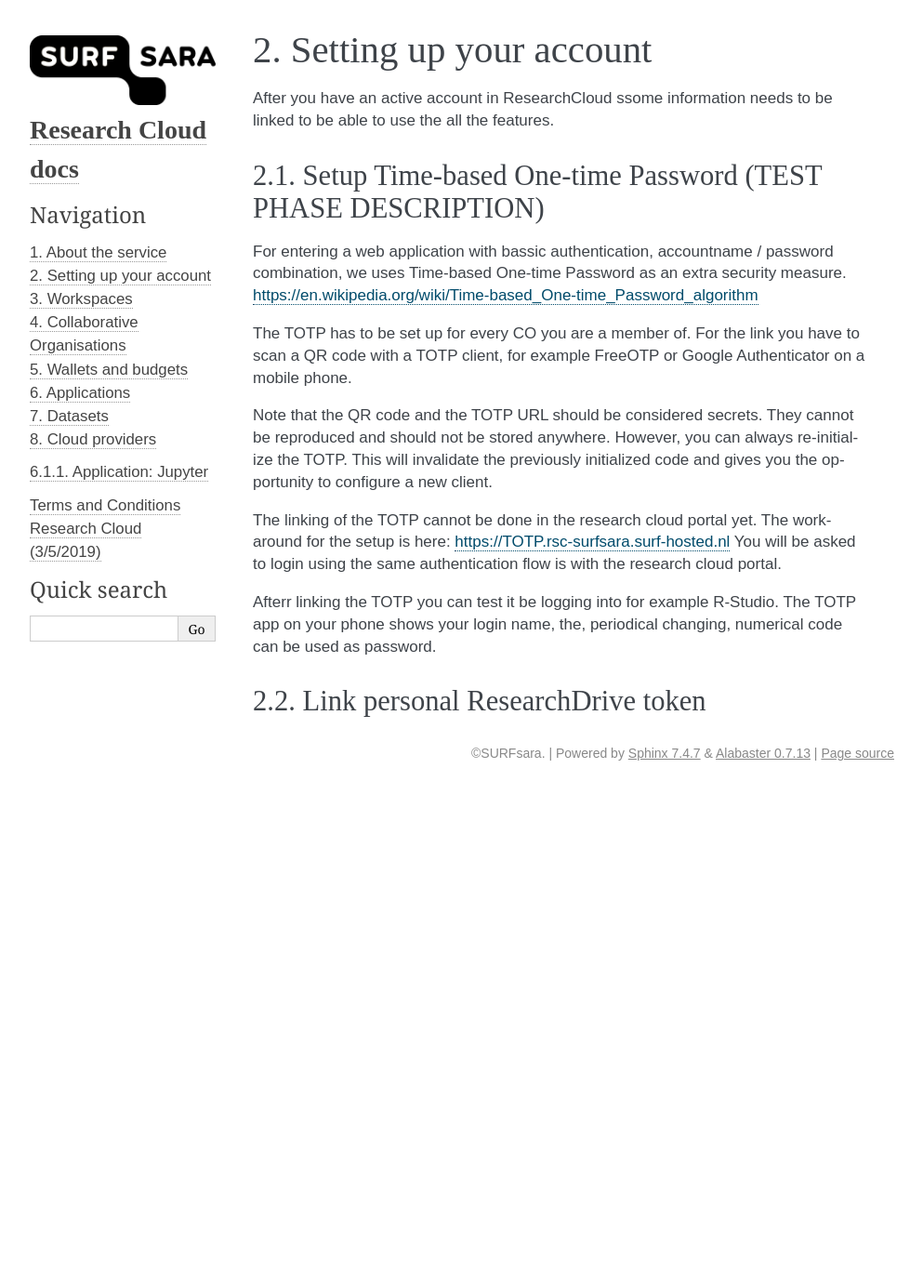
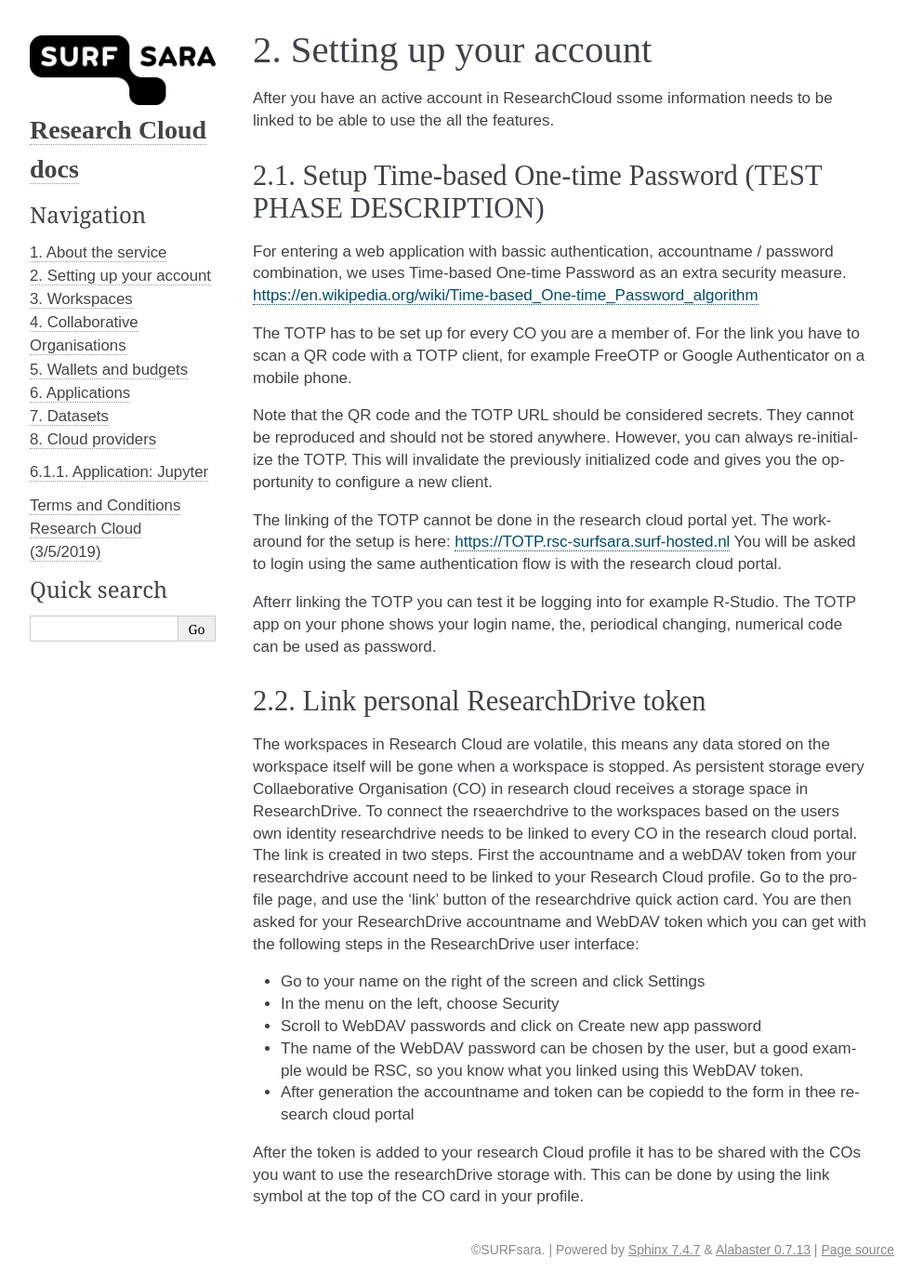
Before and after one commit to sara-nl/researchclouddocs, a Sphinx documentation site: the page built from docs/account_setup.rst, in a window 1280 px wide and 1382 px high. Shown: the whole window at 93% size, without its empty margins (148-1141 px from the left). Built offline with Sphinx 7.4.7, drawn with Linux system fonts in a browser that asks for light colours.

Commit message:
Update account_setup.rst

```diff
--- a/docs/account_setup.rst
+++ b/docs/account_setup.rst
@@ -21,4 +21,13 @@
 Link personal ResearchDrive token
 -----------------------------------
 
-.. TODOcument: describe how to link ResearchDrive token
+The workspaces in Research Cloud are volatile, this means any data stored on the workspace itself will be gone when a workspace is stopped. As persistent storage every Collaeborative Organisation (CO) in research cloud receives a storage space in ResearchDrive. To connect the rseaerchdrive to the workspaces based on the users own identity researchdrive needs to be linked to every CO in the research cloud portal. The link is created in two steps. First the accountname and a webDAV token from your researchdrive account need to be linked to your Research Cloud profile. Go to the profile page, and use the 'link' button of the researchdrive quick action card. You are then asked for your ResearchDrive accountname and WebDAV token which you can get with the following steps in the ResearchDrive user interface:
+
+
+- Go to your name on the right of the screen and click Settings
+- In the menu on the left, choose Security
+- Scroll to WebDAV passwords and click on Create new app password
+- The name of the WebDAV password can be chosen by the user, but a good example would be RSC, so you know what you linked using this WebDAV token.
+- After generation the accountname and token can be copiedd to the form in thee research cloud portal
+
+After the token is added to your research Cloud profile it has to be shared with the COs you want to use the researchDrive storage with. This can be done by using the link symbol at the top of the CO card in your profile.
```
